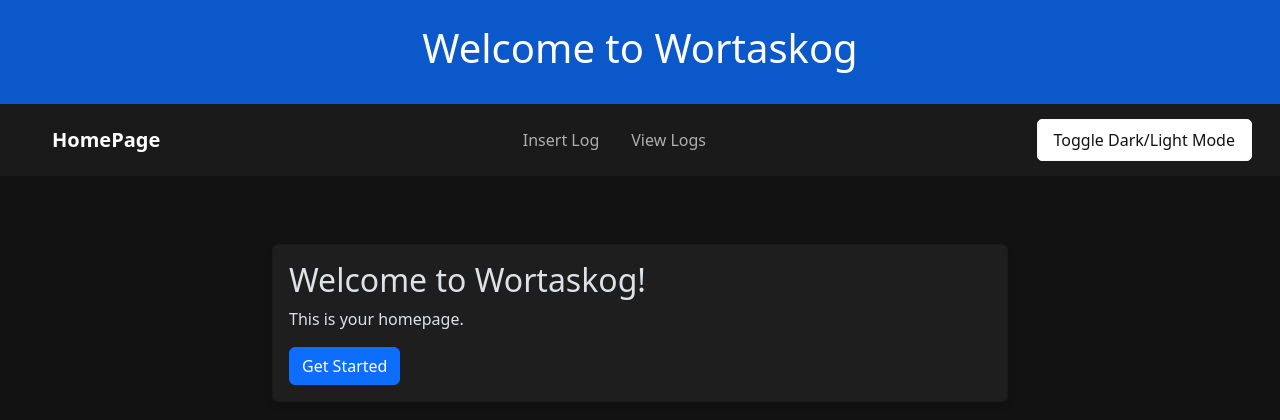
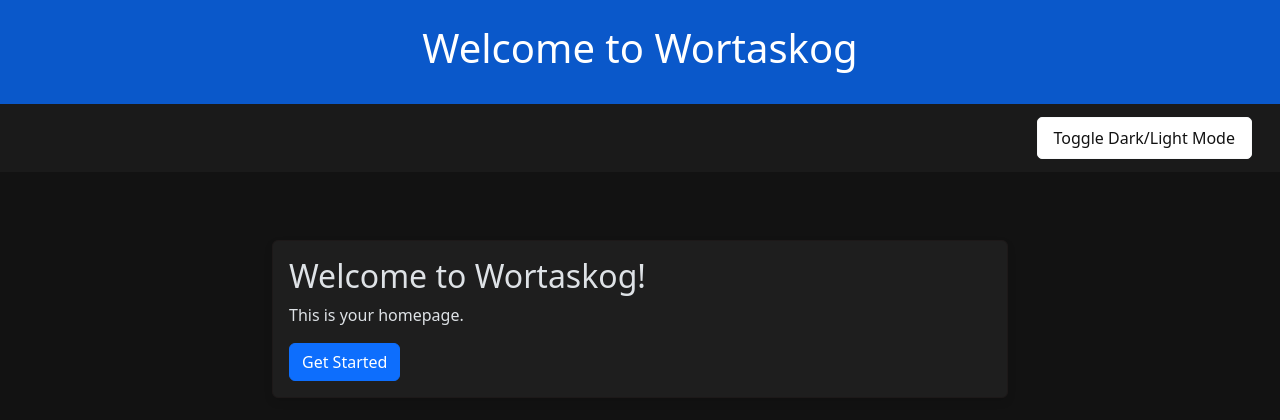
Before and after one commit to aranseiki/wortaskog, a Django app: page / in a window 1280 px wide. Shown: the top 420 px of the page. Run offline with Django 5.2, Linux system fonts and the light colour scheme; tables that the repository leaves empty hold one stand-in row (values such as "Sample post").

Commit message:
Implemented login restriction in log/view and log/insert views

```diff
--- a/wortaskog/core/views.py
+++ b/wortaskog/core/views.py
@@ -3,6 +3,7 @@ from core.export_view_db_route import WorkLogExportView
 from datetime import datetime
 from django.contrib import messages
 from django.http import HttpResponse, StreamingHttpResponse
+from django.contrib.auth.decorators import login_required
 from django.shortcuts import redirect, render
 
 def home(request):
@@ -22,6 +23,7 @@ def home(request):
     )
 
 
+@login_required
 def insert_worklogs(request):
     # Get current year
     current_year = datetime.now().year
@@ -64,6 +66,7 @@ def insert_worklogs(request):
     return response
 
 
+@login_required
 def view_worklogs(request):
     # Import CSV module
     import csv
@@ -73,8 +76,11 @@ def view_worklogs(request):
     # Initialize form
     form = WorkLogForm(request.POST or None)
 
+    # Initialize User data
+    user = request.user
+
     # Default data: Full data for a GET request
-    work_logs = WorkLog.objects.using('default').all()
+    work_logs = WorkLog.objects.using('default').all().filter(user=user)
 
     # Handle form submission
     if request.method == 'POST':
@@ -91,7 +97,7 @@ def view_worklogs(request):
                 if sql_query.upper().startswith('SELECT '):
                     try:
                         # Apply the SQL query to filter work logs
-                        filtered_work_logs = WorkLog.objects.raw(sql_query)
+                        filtered_work_logs = WorkLog.objects.filter(user=user).raw(sql_query)
 
                         # Update the work logs to show the filtered results
                         work_logs = filtered_work_logs
@@ -103,18 +109,18 @@ def view_worklogs(request):
                     messages.error(request, "Invalid SQL query.")
 
             # Clear the work logs view database
-            WorkLogExportView().export_view_db_clear()
+            WorkLogExportView().export_view_db_clear(user = user)
 
             # Update the work logs view database
-            WorkLogExportView().export_view_write(work_logs)
+            WorkLogExportView().export_view_write(default_db_result = work_logs, user = user)
 
         # Check if the 'Exportar' button was clicked
         if action.upper() == 'EXPORTBUTTON':
             # Get the filtered work logs if they exist
-            filtered_work_logs = WorkLogExportView().export_view_read()
+            filtered_work_logs = WorkLogExportView().export_view_read(user = user)
 
             if not filtered_work_logs:
-                filtered_work_logs = WorkLog.objects.using('default').all()
+                filtered_work_logs = WorkLog.objects.using('default').all().filter(user=user)
 
             # Write the data rows in the CSV file
             response = export_worklogs_csv(filtered_work_logs)
--- a/wortaskog/static/css/styles.css
+++ b/wortaskog/static/css/styles.css
@@ -259,7 +259,13 @@ footer {
     }
 
     /* Ensures Each Menu Item Spans Full Width */
-    .navbar-nav .nav-item {
+    .navbar-nav .nav-item{
+        /* Makes each menu item take the full width of the menu */
+        width: 100%;
+    }
+
+    /* Ensures Each Menu Item Spans Full Width */
+    form .btn-logout {
         /* Makes each menu item take the full width of the menu */
         width: 100%;
     }
--- a/wortaskog/templates/core/base.html
+++ b/wortaskog/templates/core/base.html
@@ -39,6 +39,7 @@
     <nav class="navbar navbar-expand-lg">
         <!-- Create a fluid container for proper spacing and alignment -->
         <div class="container-fluid d-flex align-items-center justify-content-between">
+            {% if user.is_authenticated %}
                 <!-- Create a flexible container for the left section of the navbar -->
                 <div class="d-flex align-items-center">
                     <!-- Define the collapsible menu button (hamburger) for small screens -->
@@ -66,8 +67,15 @@
                             <!-- Create a navigation link that directs the user to the log viewing page -->
                             <a class="nav-link" href="/log/view/">View Logs</a>
                         </li>
+                        <li class="nav-item">
+                            <form method="post" action="{% url 'logout' %}">
+                                {% csrf_token %}
+                                <button type="submit" class="btn-logout btn nav-link" style="width: 100%">Logout</button>
+                            </form>
+                        </li>
                     </ul>
                 </div>
+            {% endif %}
 
             <!-- Define the theme toggle button, which remains fixed on the right -->
             <button id="theme-toggle" class="btn btn-light theme-button">
--- a/wortaskog/templates/registration/login.html
+++ b/wortaskog/templates/registration/login.html
@@ -5,6 +5,7 @@
 <form method="post">
     {% csrf_token %}
     {{ form.as_p }}
+    <input type="hidden" name="next" value="{{ next }}">
     <button type="submit">Login</button>
 </form>
 {% endblock %}
--- a/wortaskog/wortaskog/settings.py
+++ b/wortaskog/wortaskog/settings.py
@@ -131,6 +131,10 @@ STATICFILES_DIRS = [
     BASE_DIR / 'static',
 ]
 
+LOGIN_URL = '/login/'
+LOGIN_REDIRECT_URL = '/'
+LOGOUT_REDIRECT_URL = '/login/'
+
 # Default primary key field type
 # https://docs.djangoproject.com/en/5.1/ref/settings/#default-auto-field
 
--- a/wortaskog/wortaskog/urls.py
+++ b/wortaskog/wortaskog/urls.py
@@ -33,10 +33,17 @@ urlpatterns = [
         view=views.insert_worklogs,
         name='loginsert',
     ),
-    path('login/', auth_views.LoginView.as_view(), name='login'),
+    path('login/',
+        auth_views.LoginView.as_view(
+            redirect_authenticated_user=False,
+        ),
+        name='login',
+    ),
     path(
         'logout/',
-        auth_views.LogoutView.as_view(next_page='/login/'),
+        auth_views.LogoutView.as_view(
+            next_page='/login/'
+        ),
         name='logout',
     ),
 ]
```
Also changed, not shown: wortaskog/core/export_view_db_route.py (+6 -6 lines). Lines whose indentation alone changed are shown as unchanged.
